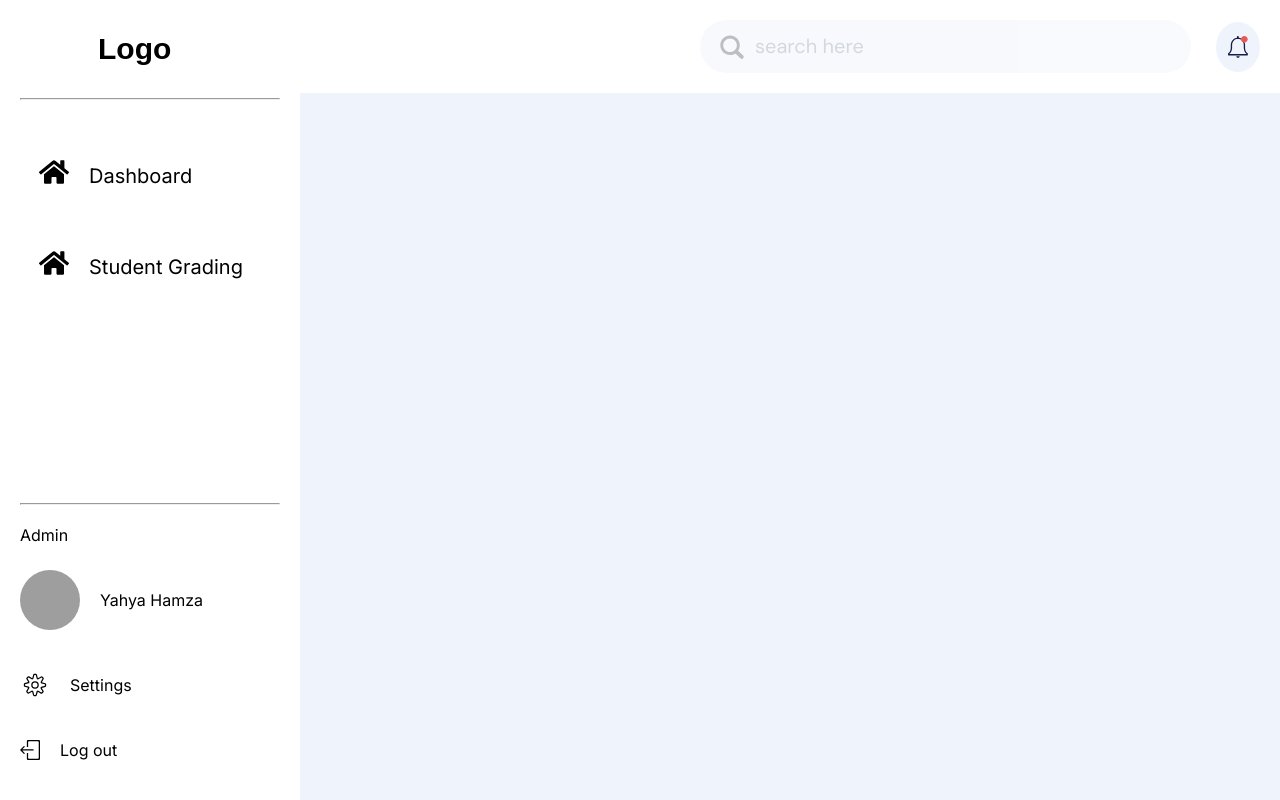
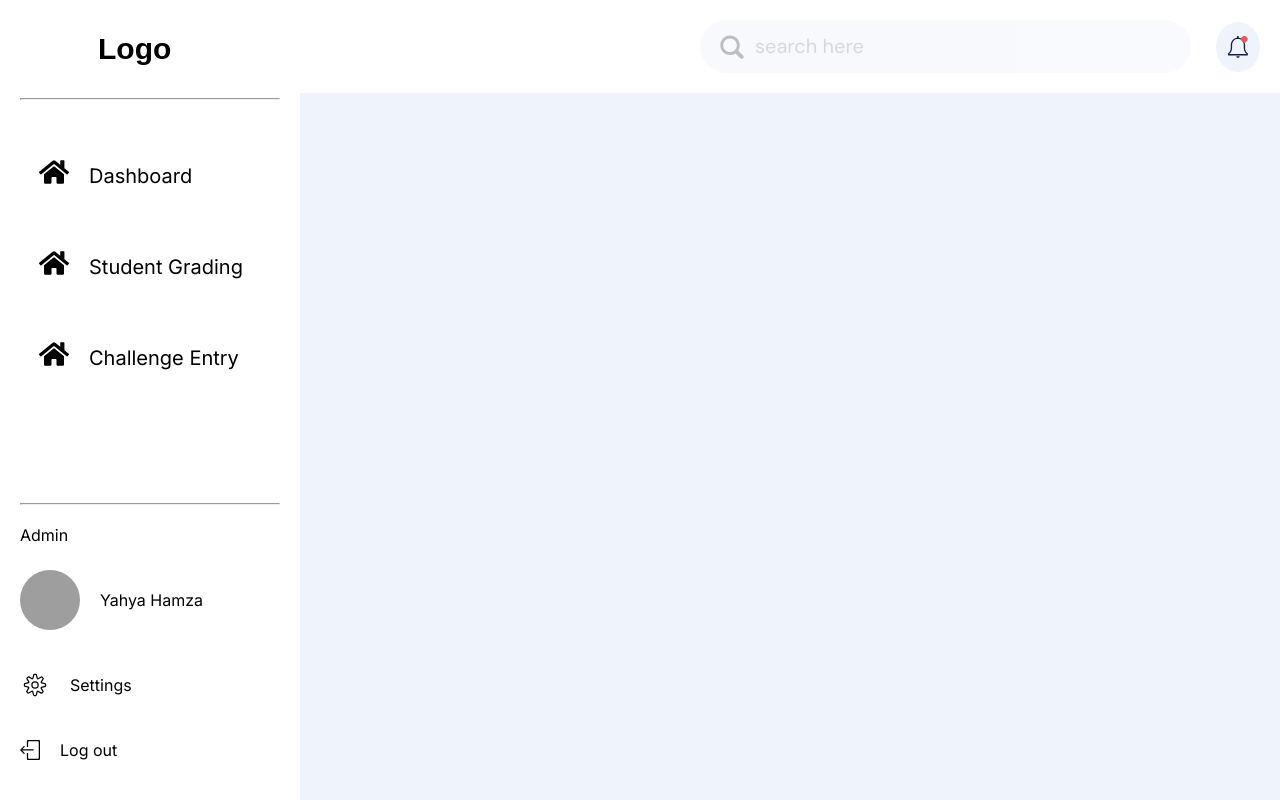
Before and after one commit to Yahya305/IAD-project, a React (Vite) app in the folder client/: page /teacher in a window 1280 px wide. Built offline with nearby package versions, Linux system fonts and the light colour scheme; grey boxes are pictures that could not be loaded; a web font is replaced by a local one.

Commit message:
feat: Challenge Entry page

```diff
--- /dev/null
+++ b/client/src/pages/teacher/dashboard-inner-pages/ChallengeEntry/index.jsx
@@ -0,0 +1,9 @@
+import React from 'react'
+
+const ChallengeEntry = () => {
+    return (
+        <div>ChallengeEntry</div>
+    )
+}
+
+export default ChallengeEntry
--- a/client/src/pages/teacher/dashboard/index.jsx
+++ b/client/src/pages/teacher/dashboard/index.jsx
@@ -15,6 +15,11 @@ const Routes = [
     name: "Student Grading",
     icon: <FaHome />
   },
+  {
+    path: "/teacher/challenge-entry",
+    name: "Challenge Entry",
+    icon: <FaHome />
+  }
 ]
 function TeacherDashboardStructure() {
   return (
--- a/client/src/routes/route.jsx
+++ b/client/src/routes/route.jsx
@@ -12,6 +12,9 @@ import StudentDashboardStructure from "../pages/student/dashboard";
 import StudentMainDashboardPage from "../pages/student/dashboard/dashboard-inner-pages/MainDashboard";
 import PerformanceAnalysisPage from "../pages/student/dashboard/dashboard-inner-pages/PerformanceAnalysis";
 import StudentProgressPage from "../pages/student/dashboard/dashboard-inner-pages/StudentProgress";
+
+// Teacher Routes
+import ChallengeEntry from "../pages/teacher/dashboard-inner-pages/ChallengeEntry";
 
 function Router() {
     return (
@@ -31,6 +34,7 @@ function Router() {
             {/* Nested teacher routes */}
             <Route path="/teacher" element={<TeacherDashboardStructure />} >
                 <Route path="dashboard" element={<StudentMainDashboardPage />} />
+                <Route path="challenge-entry" element={<ChallengeEntry />} />
                 <Route
                     path="student-grading"
                     element={<ProjectGradingPage />}
```
Also changed, not shown: client/src/pages/teacher/dashboard-inner-pages/TeacherDashboard/index.jsx (added, +9 -0 lines).
